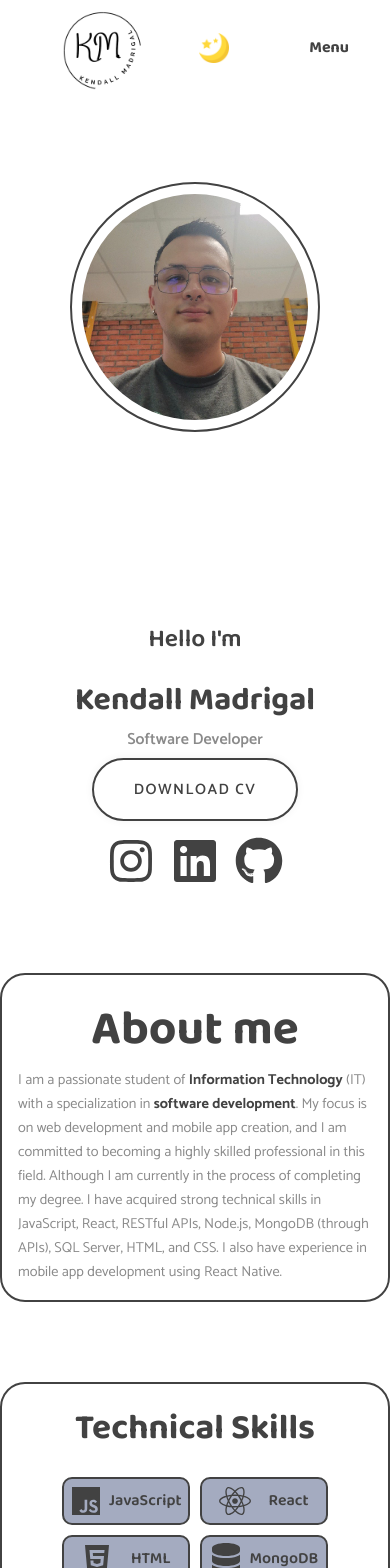
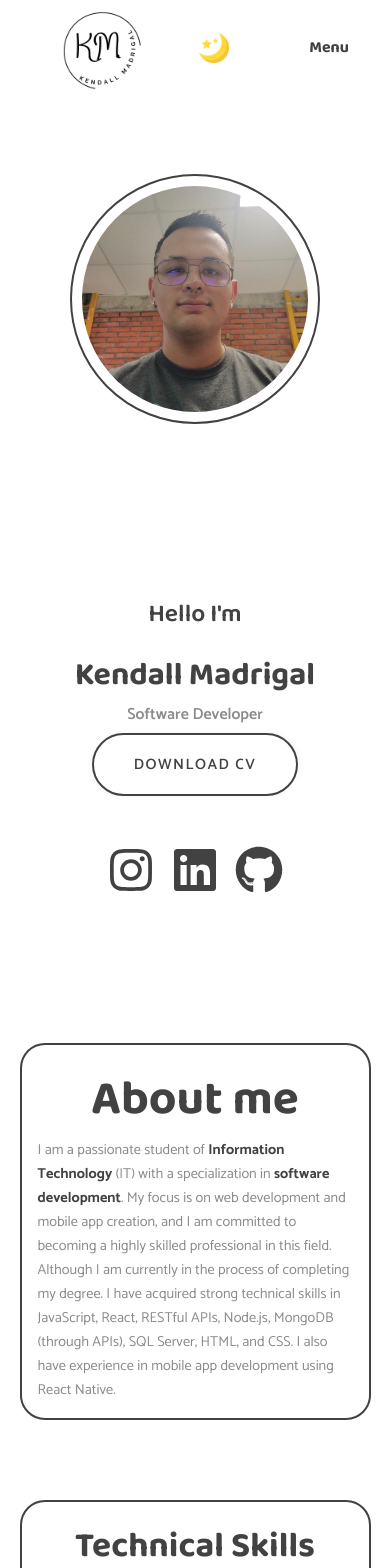
Before and after one commit to KendallMadrigal557/Portfolio, a React (Vite) app: page / in a window 390 px wide. Shown: the top 1568 px of the page. Built offline with nearby package versions, Linux system fonts and the light colour scheme; no server answers.

Commit message:
changing some styles

```diff
--- a/src/css/about.css
+++ b/src/css/about.css
@@ -163,7 +163,7 @@
 @media screen and (max-width: 480px) {
     #about-info,
     #about-skills {
-        width: 100%;
+        width: 90%;
         height: auto;
         border-radius: 25px;
         border: 2px solid var(--font-color);
--- a/src/css/contact.css
+++ b/src/css/contact.css
@@ -131,6 +131,10 @@ textarea {
 }
 
 @media screen and (max-width: 768px) {
+    .contact-container{
+        margin-top: 10rem;
+
+    }
     .contact-me p {
         font-size: 1rem;
         text-align: center;
@@ -151,8 +155,12 @@ textarea {
 }
 
 @media screen and (max-width: 480px) {
+
     .contact-title {
         font-size: 2rem;
+    }
+    .contact-container {
+        gap: 0rem;
     }
     .contact-me {
         font-size: 1rem;
@@ -166,6 +174,14 @@ textarea {
     }
     .contact-me,
     .contact-form {
-        width: 100%;
+        margin-bottom: 20px;
+        display: flex;
+        flex-direction: column;
+        align-items: center;
+        justify-content: center;
+        width: 80%;
+    }
+    button{
+        margin-bottom: 50px;
     }
 }
--- a/src/css/home.css
+++ b/src/css/home.css
@@ -1,17 +1,13 @@
 @import '../css/variables.css';
 
-section {
-    padding-top: 4vh;
-    min-height: 100vh;
-    margin: 0 20px;
-    box-sizing: border-box;
-}
+
 
 #profile {
     display: flex;
     justify-content: center;
     gap: 5rem;
     height: 80vh;
+
 }
 
 .pic-container {
@@ -149,6 +145,14 @@ button:active {
 
 
 @media screen and (max-width: 480px) {
+    #profile{
+        margin-bottom: 70px;
+    }
+
+    .icon-container {
+        margin-top: 0;
+
+    }
     section {
         padding-top: 4vh;
         margin: 0 0px;
--- a/src/css/projects.css
+++ b/src/css/projects.css
@@ -6,6 +6,7 @@
     flex-direction: column;
     justify-content: start;
     margin: 10rem;
+    margin-top: 0;
     gap: 5rem;
 }
 .loading{
@@ -139,6 +140,7 @@
     font-size: .8em;
     font-weight: 400;
 
+
 }
 
 .categories-btn {
@@ -190,12 +192,14 @@
     .card {
         width: 320px;
         margin-bottom:2rem;
+        text-align: start;
     }
     #projectSection {
         display: flex;
         flex-wrap: nowrap;
         flex-direction: column;
         align-items: center;
+        justify-content: center;
     }
     #projects-title{
         padding-left: 0px;
@@ -203,10 +207,5 @@
         padding-top: 20px;
         font-size: 2rem;
     }
-    .loading{
-        padding-left: 0px;
-        text-align: center;
-        padding-top: 20px;
-        font-size: 2rem;
-    }
+
 }
--- a/src/main.css
+++ b/src/main.css
@@ -6,6 +6,12 @@
     box-sizing: border-box;
     margin: 0;
     padding: 0;
+}
+section {
+    padding-top: 4vh;
+    min-height: 100vh;
+    margin: 0 20px;
+    box-sizing: border-box;
 }
 
 body {
```
Also changed, not shown: src/css/loadingAnimation.css (added, +7 -0 lines).
